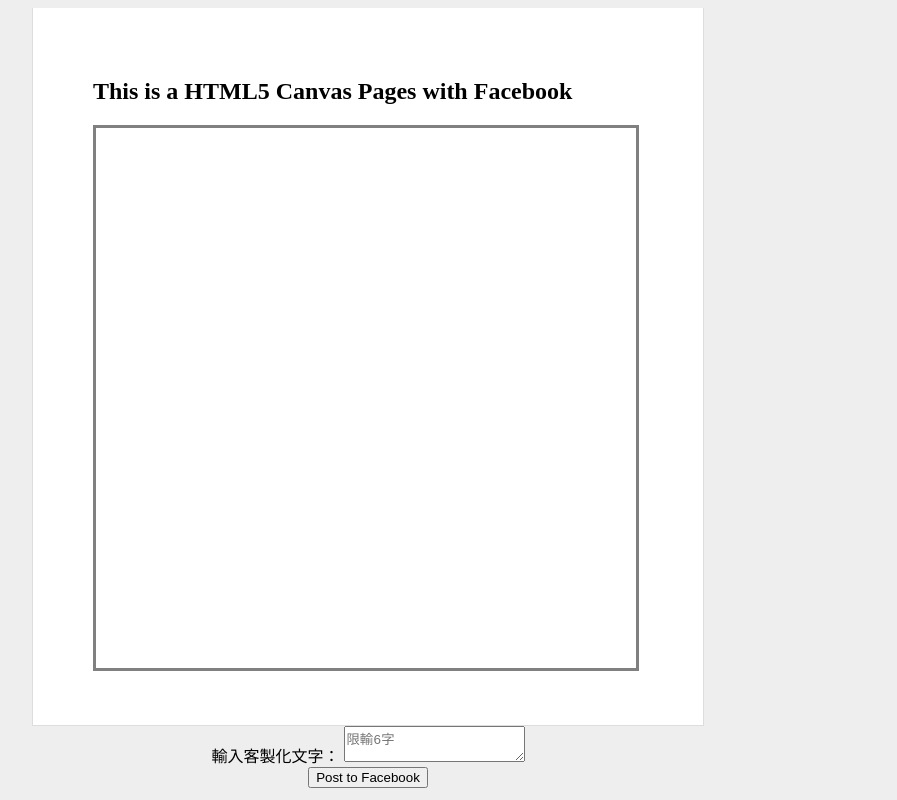
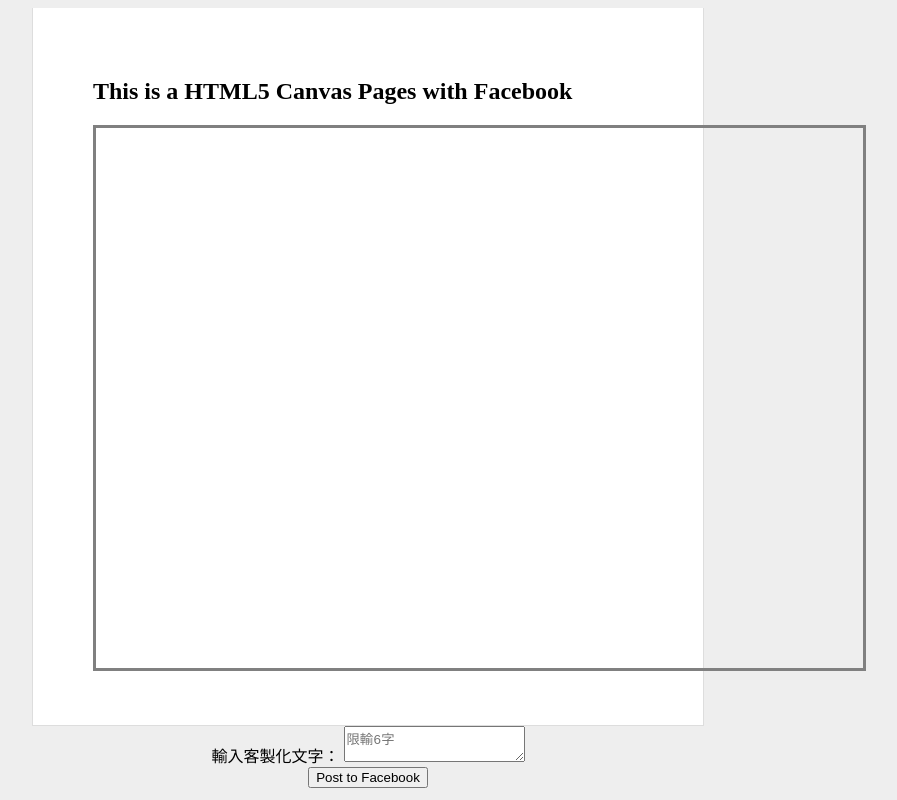
Before and after one commit to divaclin/wp2014s_hw4, a plain HTML site: page index.html in a window 1280 px wide. Shown: the whole page, without its empty margins (272-1169 px from the left). Drawn offline with nearby package versions, Linux system fonts and the light colour scheme.

Commit message:
more width

```diff
--- a/index.html
+++ b/index.html
@@ -21,7 +21,7 @@
     <section id="main">
         <h2>This is a HTML5 Canvas Pages with Facebook</h2>
 	    <div id="UserImg"></div>
-        <canvas width="540" height="540" id="canvas"></canvas>
+        <canvas width="767" height="540" id="canvas"></canvas>
     </section>
     <div class="inputtext" style="width:600px; margin:0 auto;">
         <label for="inputed">輸入客製化文字：
```
